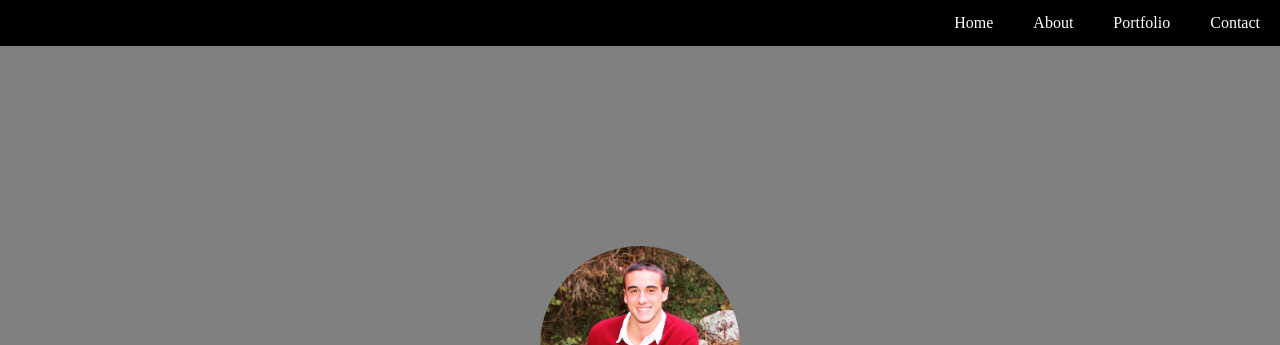
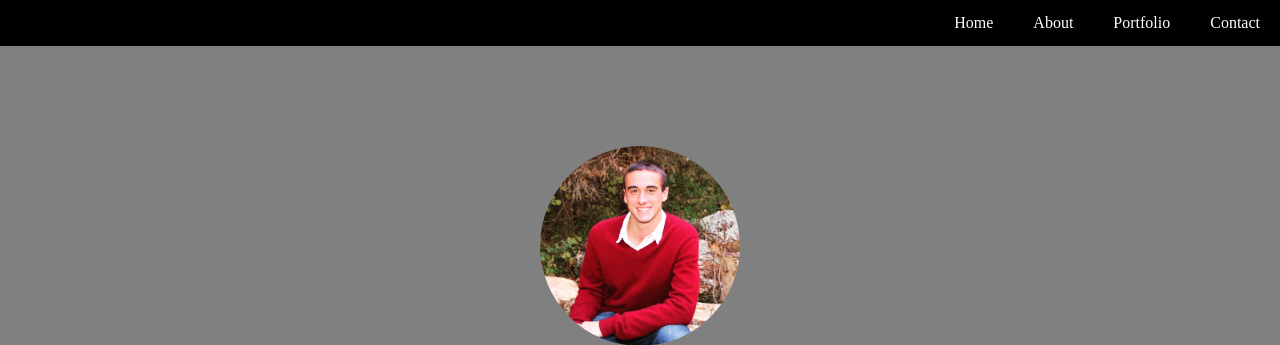
Before and after one commit to tmvermilyea/tmvermilyea.github.io, a plain HTML site: page index.html in a window 1280 px wide. Shown: the top 345 px of the page. Drawn offline with Linux system fonts and the light colour scheme.

Commit message:
Update main.css

```diff
--- a/assets/stylesheets/main.css
+++ b/assets/stylesheets/main.css
@@ -29,7 +29,7 @@ time, mark, audio, video {
 }
 
 .header {
-  padding: 200px 100px;
+  padding: 100px 100px;
   text-align: center;
   background: gray;
   color: white;
```
